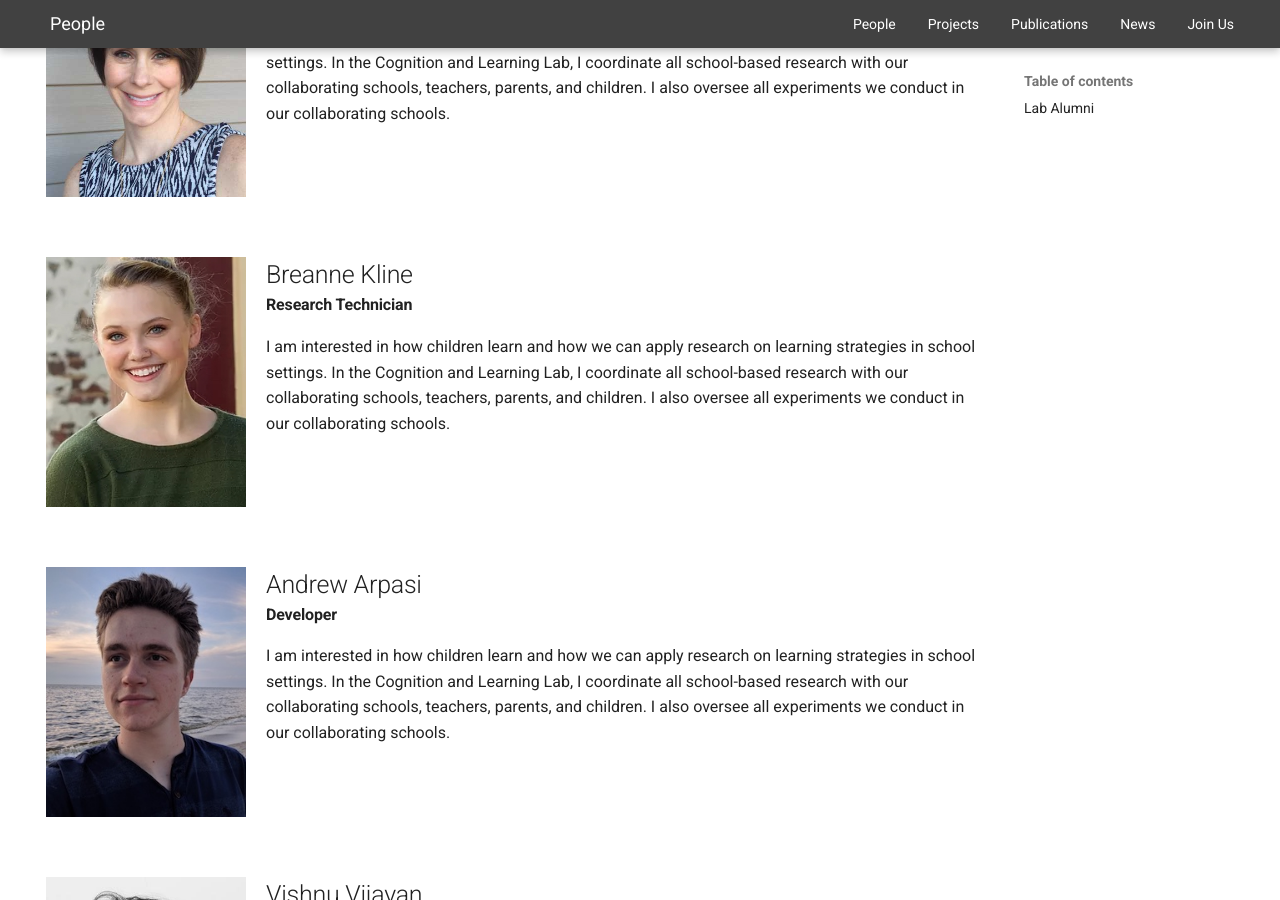
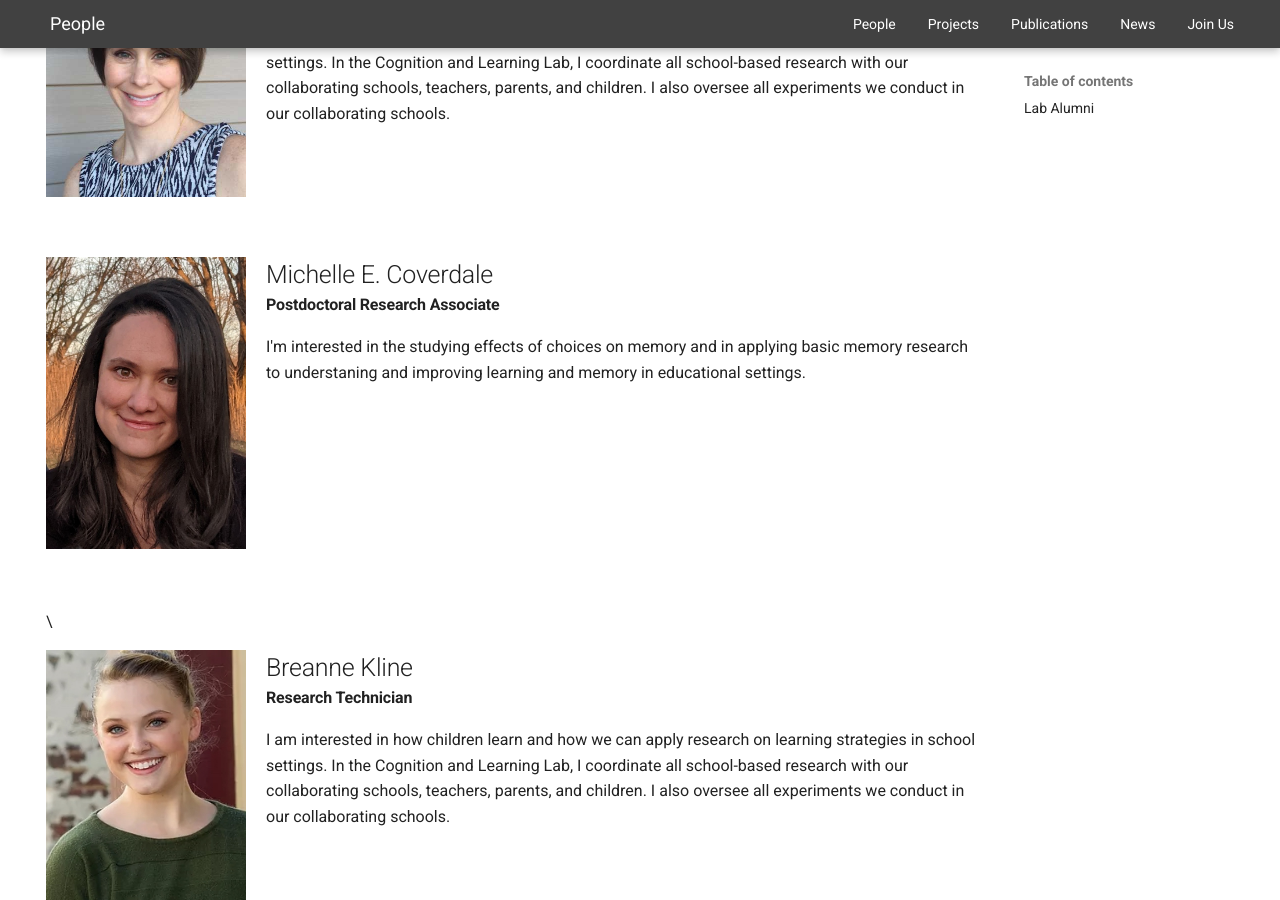
Before and after one commit to shivanya-chandra/pcllab.github.io, an MkDocs documentation site: the page built from docs/people.md, in a window 1280 px wide and 900 px high, scrolled down 592 px. Built offline with MkDocs 1.6.1 and Material for MkDocs 9.7.7, drawn with Linux system fonts in a browser that asks for light colours.

Commit message:
added myself to people

```diff
--- a/docs/people.md
+++ b/docs/people.md
@@ -26,6 +26,15 @@
     </div>
 </div>
 
+<div class="people-row">
+    <img src="../img/coverdale.jpg" class="people-img">
+    <div>
+    <h2>Michelle E. Coverdale</h2>
+    <h4>Postdoctoral Research Associate</h4>
+    <p>I'm interested in the studying effects of choices on memory and in applying basic memory research to understaning and improving learning and memory in educational settings. </p>
+    </div>
+</div>
+\
 <div class="people-row">
     <img src="../img/kline.jpg" class="people-img">
     <div>
```
Also changed, not shown: docs/img/coverdale.jpg (added).
